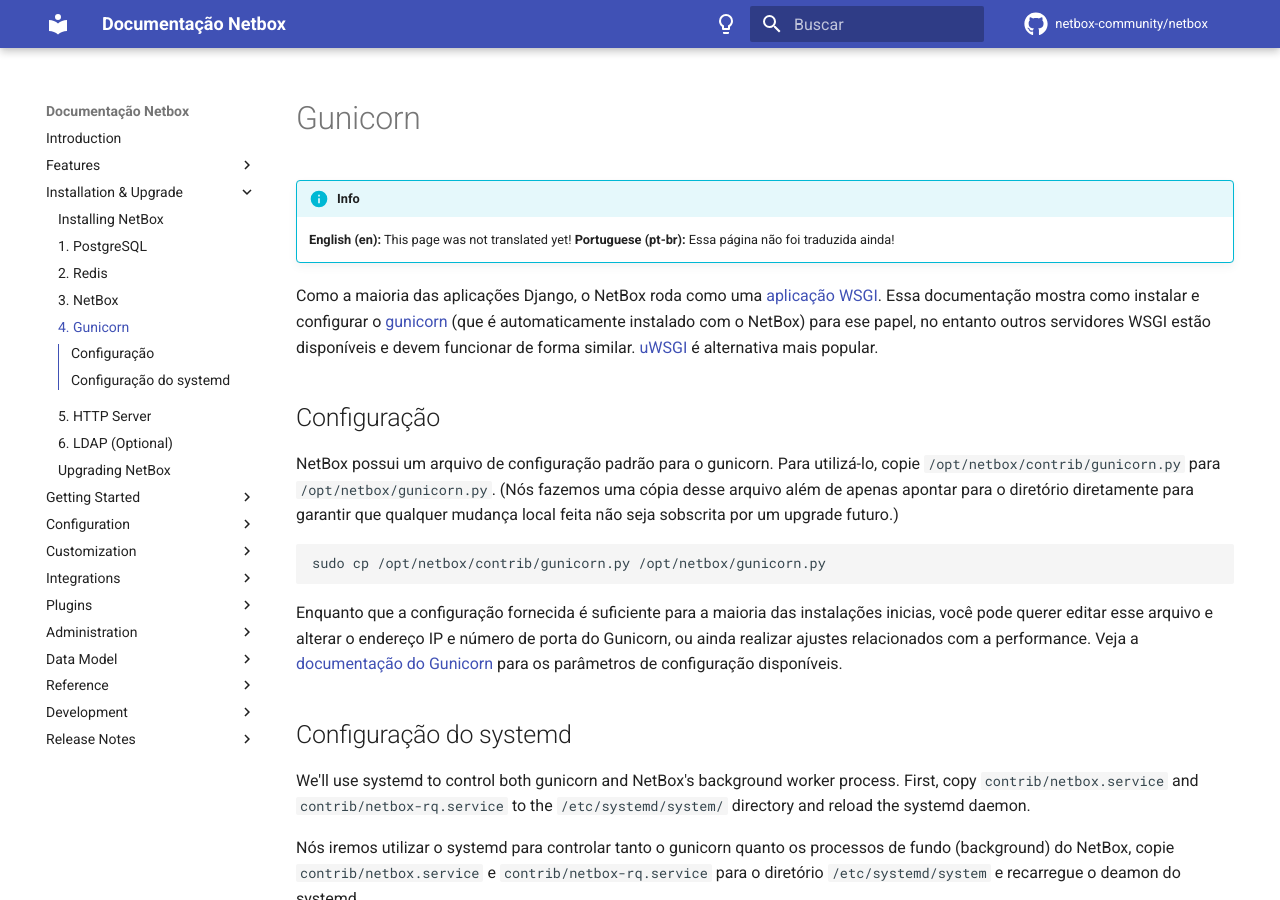
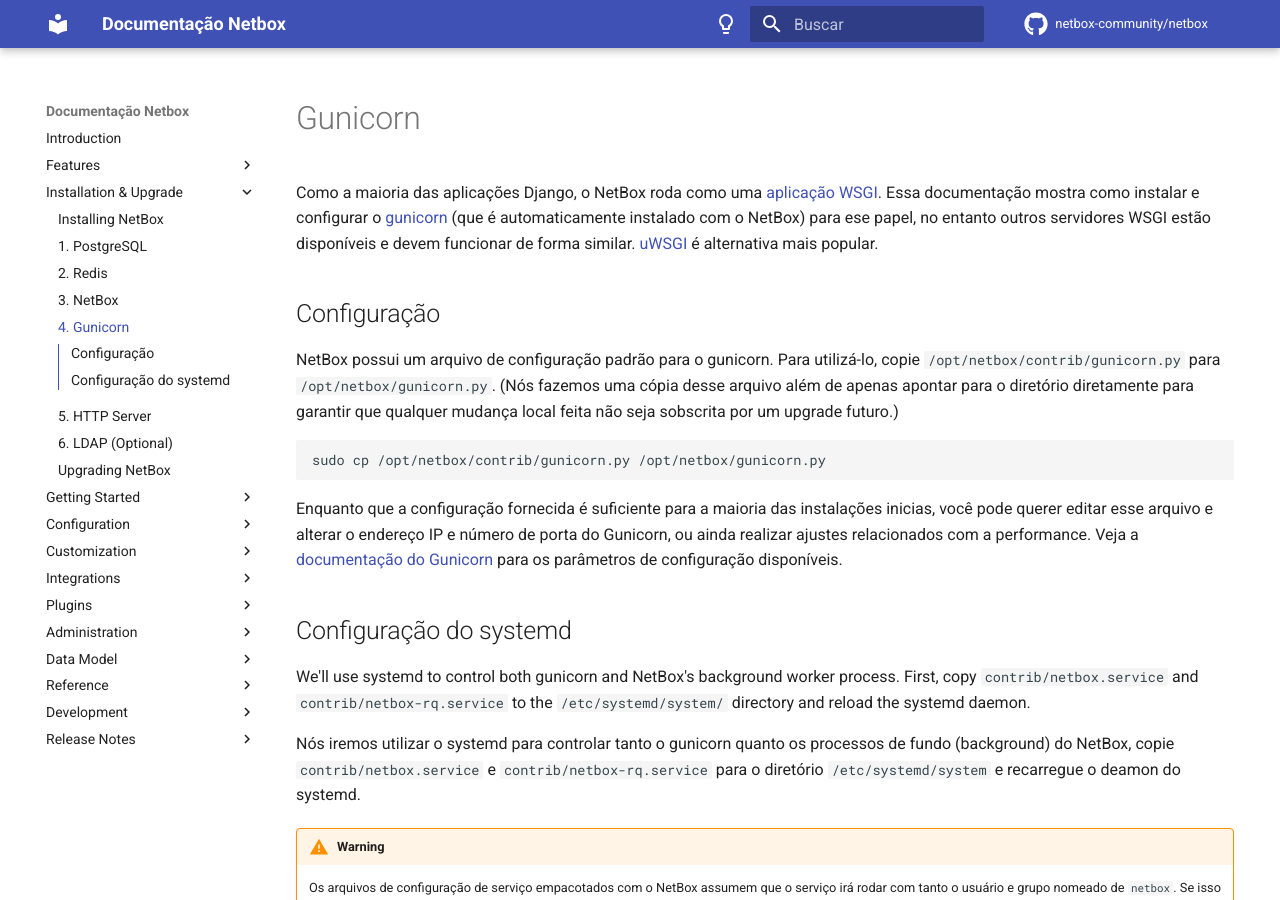
Before and after one commit to netdevopsbr/docs.netbox.dev.br, an MkDocs documentation site: the page built from docs/installation/4-gunicorn.md, in a window 1280 px wide and 900 px high. Built offline with MkDocs 1.6.1 and Material for MkDocs 9.7.7, drawn with Linux system fonts in a browser that asks for light colours; nearby versions of some CDN libraries; comment, search, counter and statistics services are not loaded.

Commit message:
removes 'translating' warning from gunicorn page

```diff
--- a/docs/installation/4-gunicorn.md
+++ b/docs/installation/4-gunicorn.md
@@ -1,9 +1,4 @@
 # Gunicorn
-
-!!! info
-
-    **English (en):** This page was not translated yet!
-    **Portuguese (pt-br):** Essa página não foi traduzida ainda!
 
 Como a maioria das aplicações Django, o NetBox roda como uma [aplicação WSGI](https://en.wikipedia.org/wiki/Web_Server_Gateway_Interface). Essa documentação mostra como instalar e configurar o [gunicorn](https://gunicorn.org/) (que é automaticamente instalado com o NetBox) para ese papel, no entanto outros servidores WSGI estão disponíveis e devem funcionar de forma similar. [uWSGI](https://uwsgi-docs.readthedocs.io/en/latest/) é alternativa mais popular.
 
```
